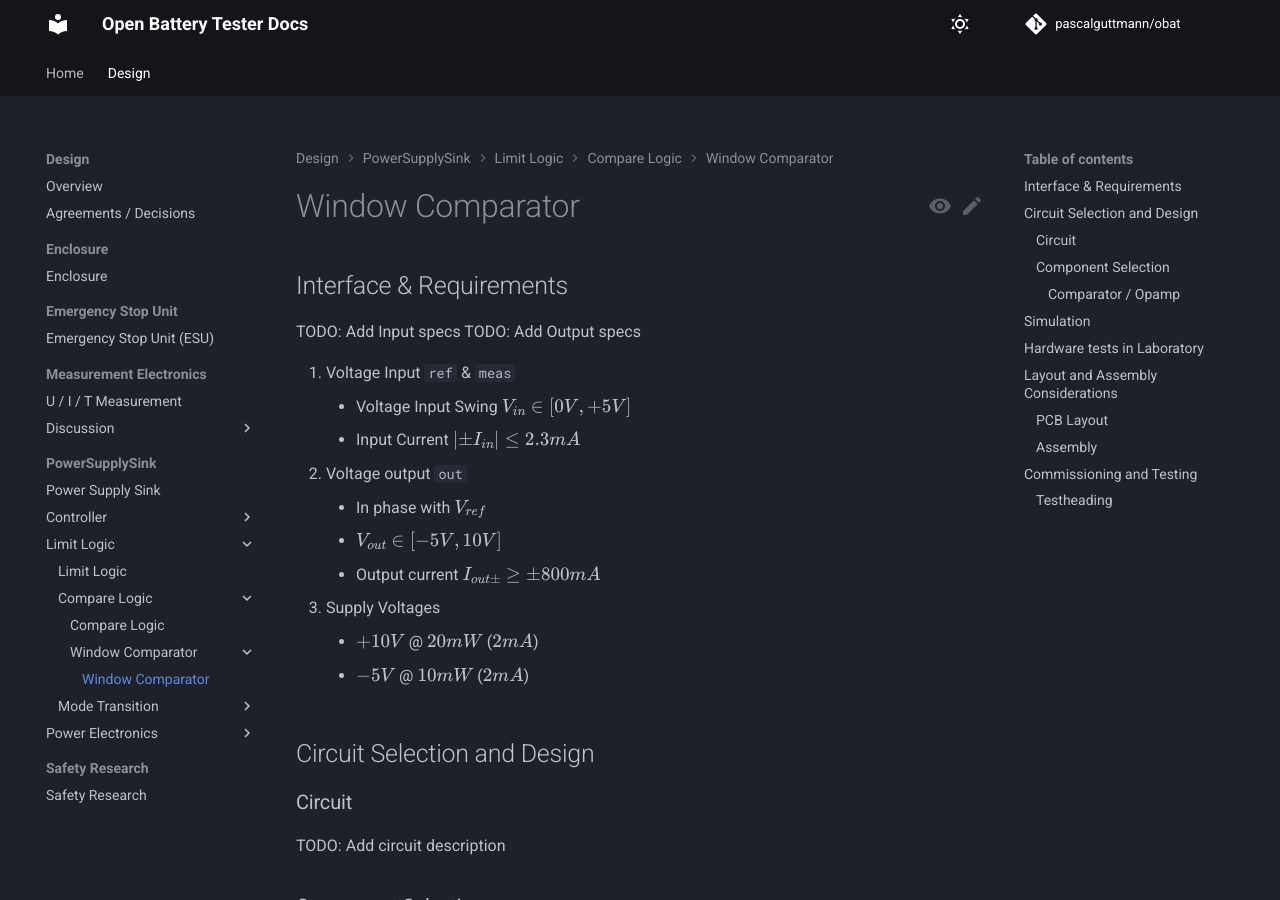
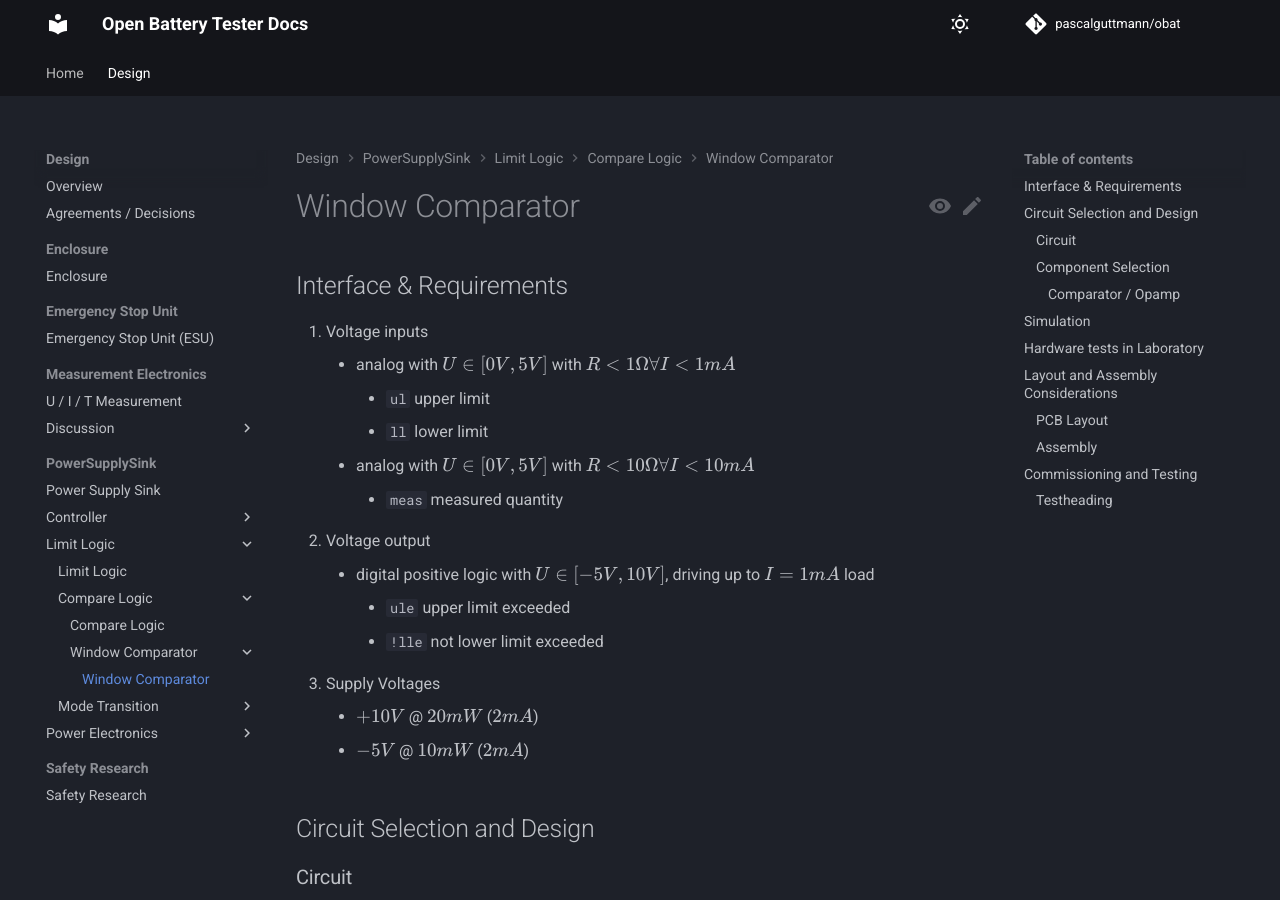
Before and after one commit to pascalguttmann/obat, an MkDocs documentation site: the page built from docs/design/pss/limit-logic/compare-logic/window-comparator/window-comparator.md, in a window 1280 px wide and 900 px high. Built offline with MkDocs 1.6.1 and Material for MkDocs 9.7.7, drawn with Linux system fonts in a browser that asks for light colours; comment, search, counter and statistics services are not loaded.

Commit message:
add window-comparator input output specifications

```diff
--- a/docs/design/pss/limit-logic/compare-logic/window-comparator/window-comparator.md
+++ b/docs/design/pss/limit-logic/compare-logic/window-comparator/window-comparator.md
@@ -2,16 +2,17 @@
 
 ## Interface & Requirements
 
-TODO: Add Input specs
-TODO: Add Output specs
-
-1. Voltage Input `ref` & `meas`
-    - Voltage Input Swing $V_{in} \in [0V, +5V]$
-    - Input Current $| \pm I_{in} | \leq 2.3mA$
-2. Voltage output `out`
-    - In phase with $V_{ref}$
-    - $V_{out} \in [-5V, 10V]$
-    - Output current $I_{out \pm} \geq \pm 800 mA$
+1. Voltage inputs
+    - analog with $U \in [0V, 5V]$ with $R < 1 \Omega \forall I < 1mA$
+        - `ul` upper limit
+        - `ll` lower limit
+    - analog with $U \in [0V, 5V]$ with $R < 10 \Omega \forall I < 10mA$
+        - `meas` measured quantity
+2. Voltage output
+    - digital positive logic with $U \in [-5V, 10V]$, driving up to $I = 1 mA$
+    load
+        - `ule` upper limit exceeded
+        - `!lle` not lower limit exceeded
 3. Supply Voltages
     - $+10V$ @ $20mW$ ($2mA$)
     - $-5V$ @ $10mW$ ($2mA$)
```
